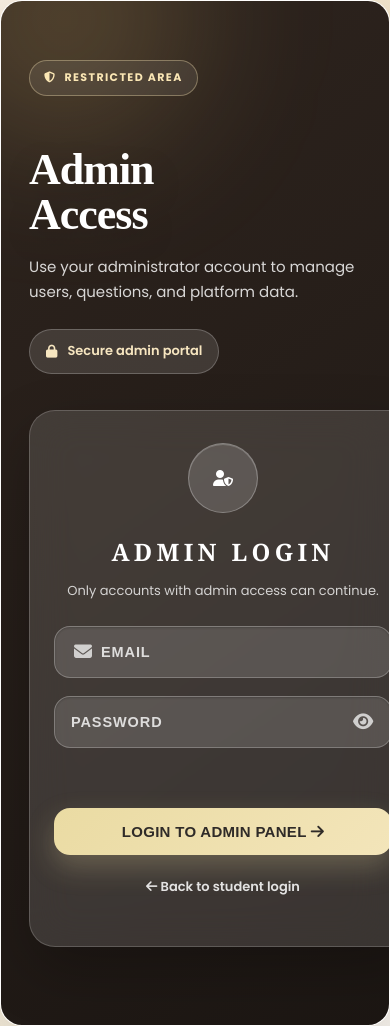
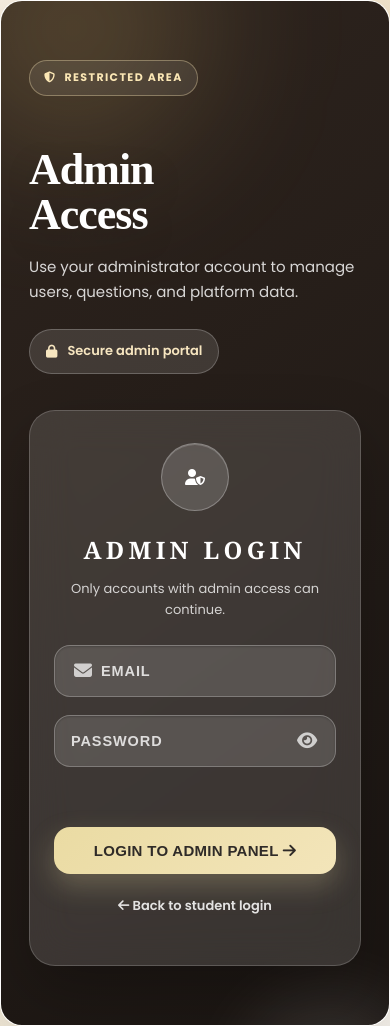
Before and after one commit to Aditya-pandit2008/aptitude_website, a Flask app: template template/admin-login.html in a window 390 px wide. Run offline with Flask 3, Linux system fonts and the light colour scheme; the template is opened without the code that fills it, so the values that code supplies are empty; some web fonts are replaced.

Commit message:
Fix login card overflowing on mobile: add box-sizing border-box across admin-login page

```diff
--- a/static/CSS/admin-login.css
+++ b/static/CSS/admin-login.css
@@ -1,3 +1,10 @@
+.admin-login-page,
+.admin-login-page *,
+.admin-login-page *::before,
+.admin-login-page *::after {
+  box-sizing: border-box;
+}
+
 html,
 body {
   min-height: 100%;
```
